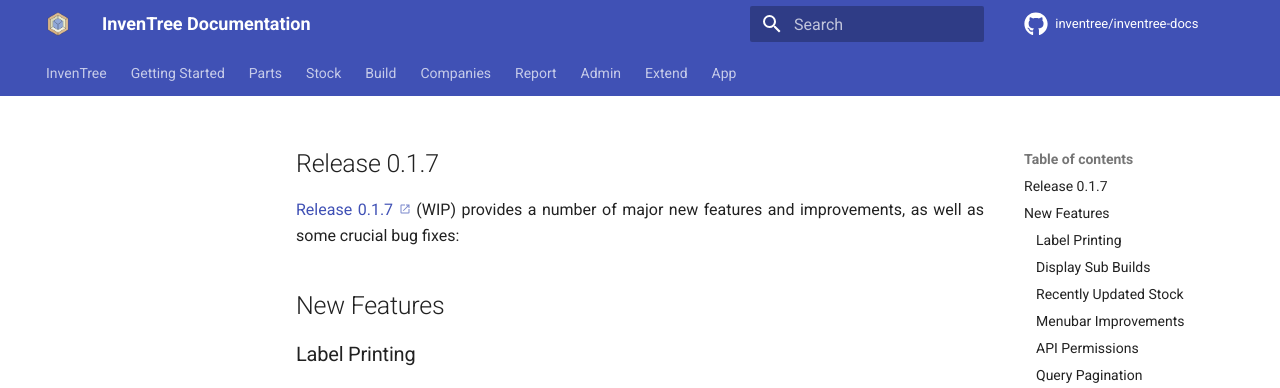
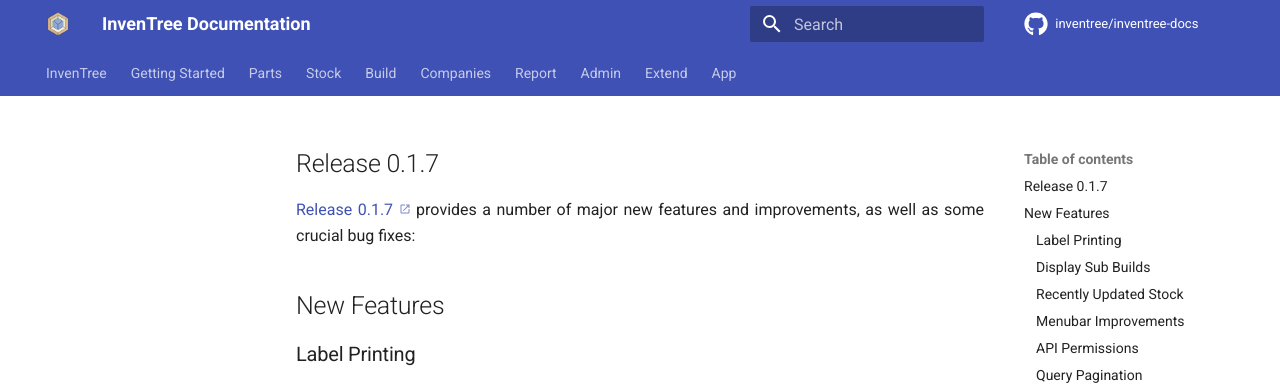
Before and after one commit to inventree/inventree-docs, an MkDocs documentation site: the page built from docs/releases/0.1.7.md, in a window 1280 px wide and 900 px high. Shown: the top 388 px of the window. Built offline with MkDocs 1.6.1 and Material for MkDocs 9.7.7, drawn with Linux system fonts in a browser that asks for light colours; a script that is not in the unit is left out; comment, search, counter and statistics services are not loaded.

Commit message:
Final release notes for 0.1.7

```diff
--- a/docs/releases/0.1.7.md
+++ b/docs/releases/0.1.7.md
@@ -4,7 +4,7 @@
 
 ## Release 0.1.7
 
-[Release 0.1.7](https://github.com/inventree/InvenTree/releases/tag/0.1.7) (WIP) provides a number of major new features and improvements, as well as some crucial bug fixes:
+[Release 0.1.7](https://github.com/inventree/InvenTree/releases/tag/0.1.7) provides a number of major new features and improvements, as well as some crucial bug fixes:
 
 ## New Features
 
@@ -46,6 +46,7 @@
 - Sales Orders
 
 ## Major Bug Fixes
+
 | PR | Description |
 | --- | --- |
 | [#1341](https://github.com/inventree/InvenTree/pull/1341) | Fixes display issue with Part variant table |
```
Also changed, not shown: docs/releases/0.1.8.md (added, +14 -0 lines), docs/releases/new.md (+2 -1 lines).
